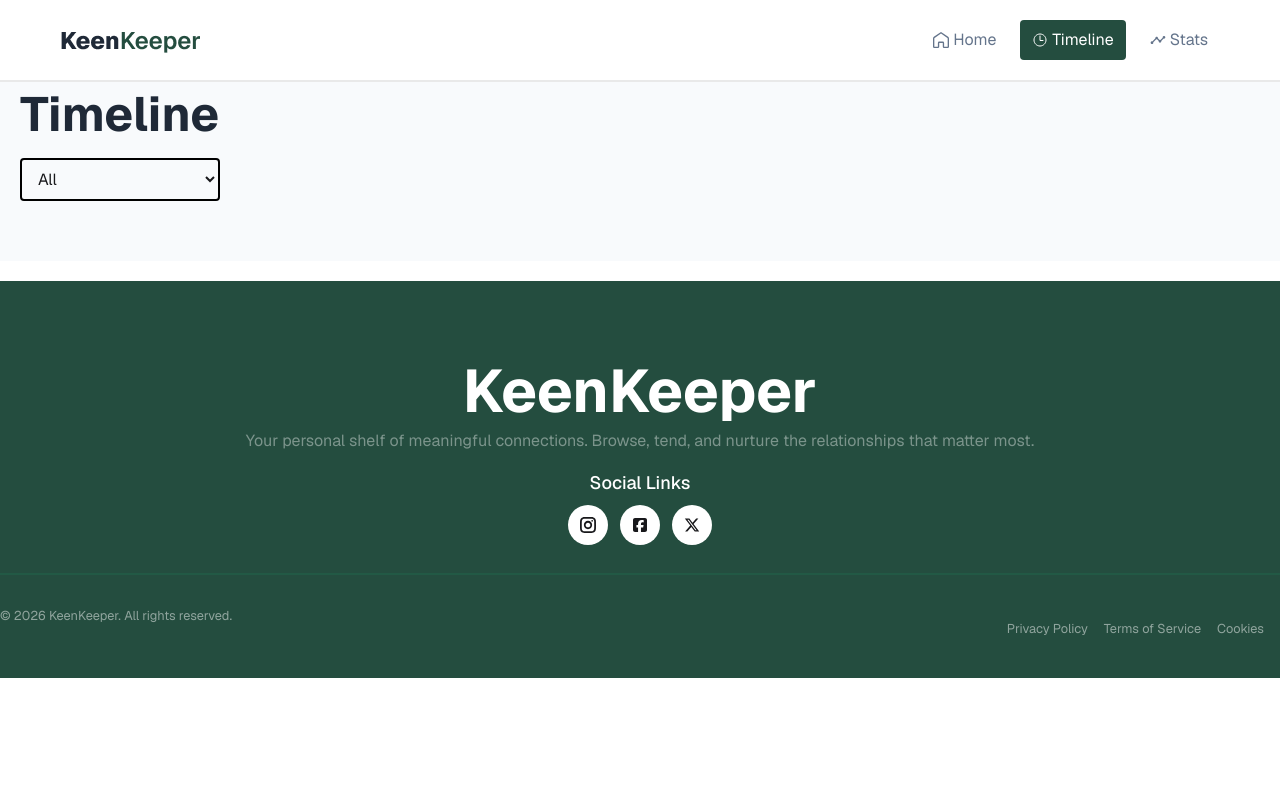
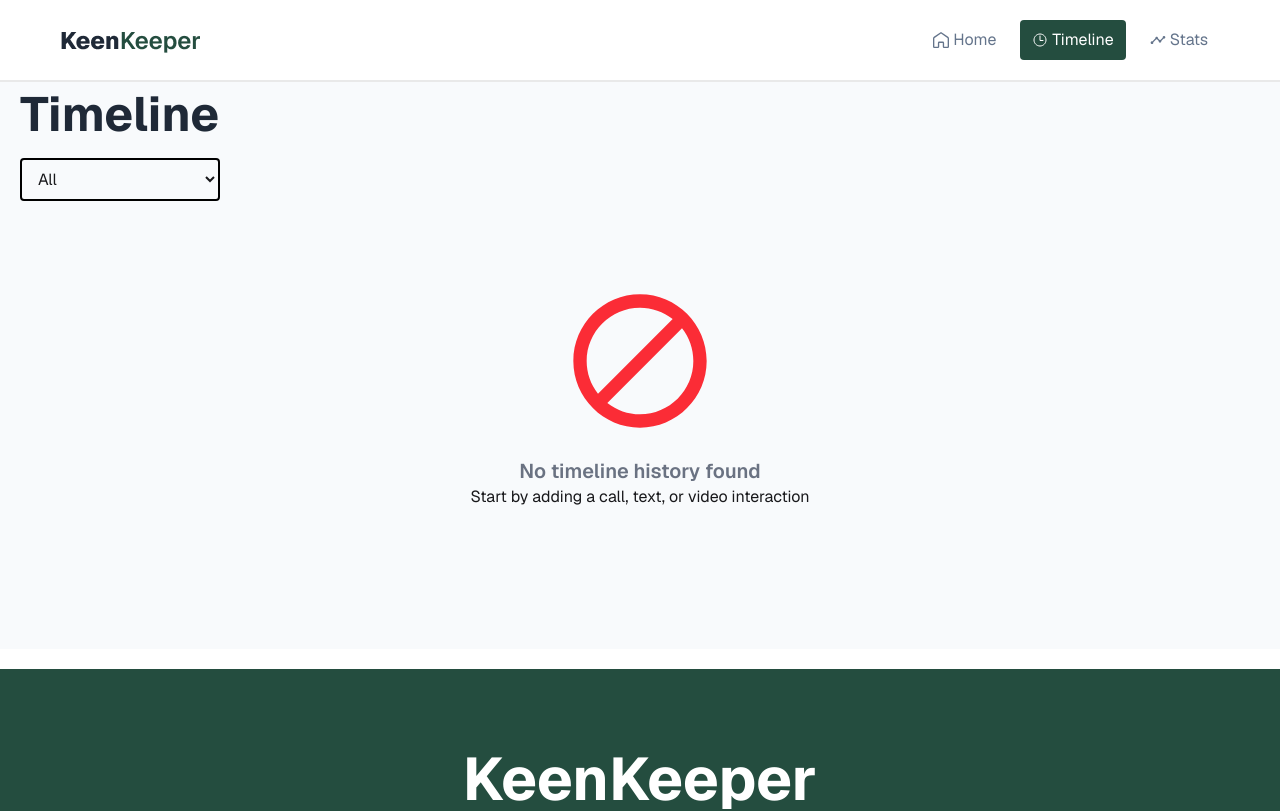
Before and after one commit to MaksumulEmon/Keen-Keeper, a React (Vite) app: page /timeline in a window 1280 px wide. Shown: the top 811 px of the page. Built offline with nearby package versions, Linux system fonts and the light colour scheme.

Commit message:
Empty data show ui

```diff
--- a/src/pages/timelinepage/Timelinepage.jsx
+++ b/src/pages/timelinepage/Timelinepage.jsx
@@ -3,6 +3,7 @@ import { TimelineContext } from '../../context/TimelineContext';
 import callPng from "../../assets/call.png";
 import textPng from "../../assets/text.png";
 import videoPng from "../../assets/video.png";
+import { MdOutlineDoNotDisturbAlt } from 'react-icons/md';
 
 const Timelinepage = () => {
 
@@ -42,6 +43,16 @@ const Timelinepage = () => {
                 </select>
 
 
+                {activites.length === 0 && <div className="flex flex-col items-center justify-center py-20">
+                    {/* <img src={videoPng} alt="No Data" className="w-40 opacity-70" /> */}
+                    <MdOutlineDoNotDisturbAlt className='w-40 h-40 text-red-500' />
+                    <h2 className="text-xl font-semibold mt-4 text-gray-500">
+                        No timeline history found
+
+                    </h2>
+                    <h2>  Start by adding a call, text, or video interaction</h2>
+                </div>}
+
 
                 <div className='flex flex-col gap-4 pb-10 m-5'>
                     {filteredActivities.map((item, index) => (
```
